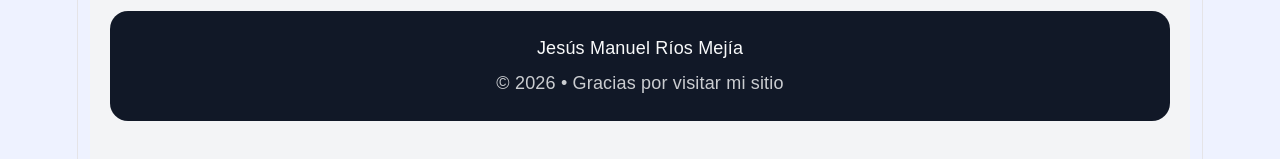
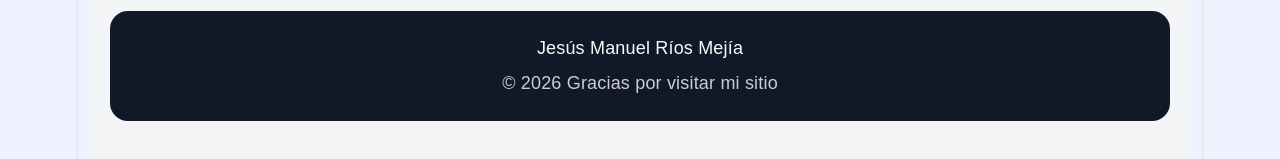
Before and after one commit to jmriosm-ship-it/react-jesus-manuel, a React (Vite) app: page / in a window 1280 px wide. Shown: the part 1105-1264 px from the top of the page. Built offline with nearby package versions, Linux system fonts and the light colour scheme.

Commit message:
cambio del footer

```diff
--- a/src/playground/Footer.jsx
+++ b/src/playground/Footer.jsx
@@ -12,7 +12,7 @@ function Footer() {
       }}
     >
       <p style={{ margin: 0, fontSize: '1rem' }}>Jesús Manuel Ríos Mejía</p>
-      <p style={{ margin: '8px 0 0', opacity: 0.8 }}>© 2026 • Gracias por visitar mi sitio</p>
+      <p style={{ margin: '8px 0 0', opacity: 0.8 }}>© 2026 Gracias por visitar mi sitio</p>
     </footer>
   )
 }
```
